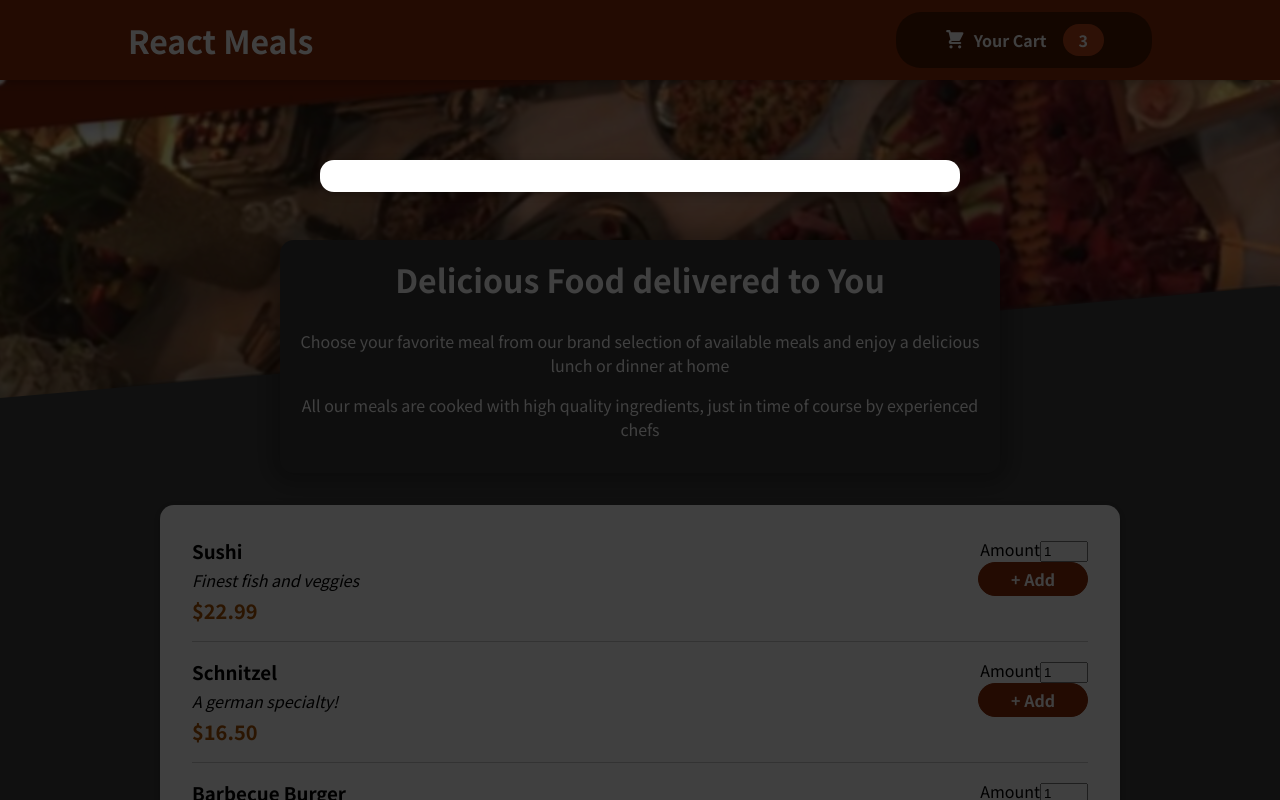
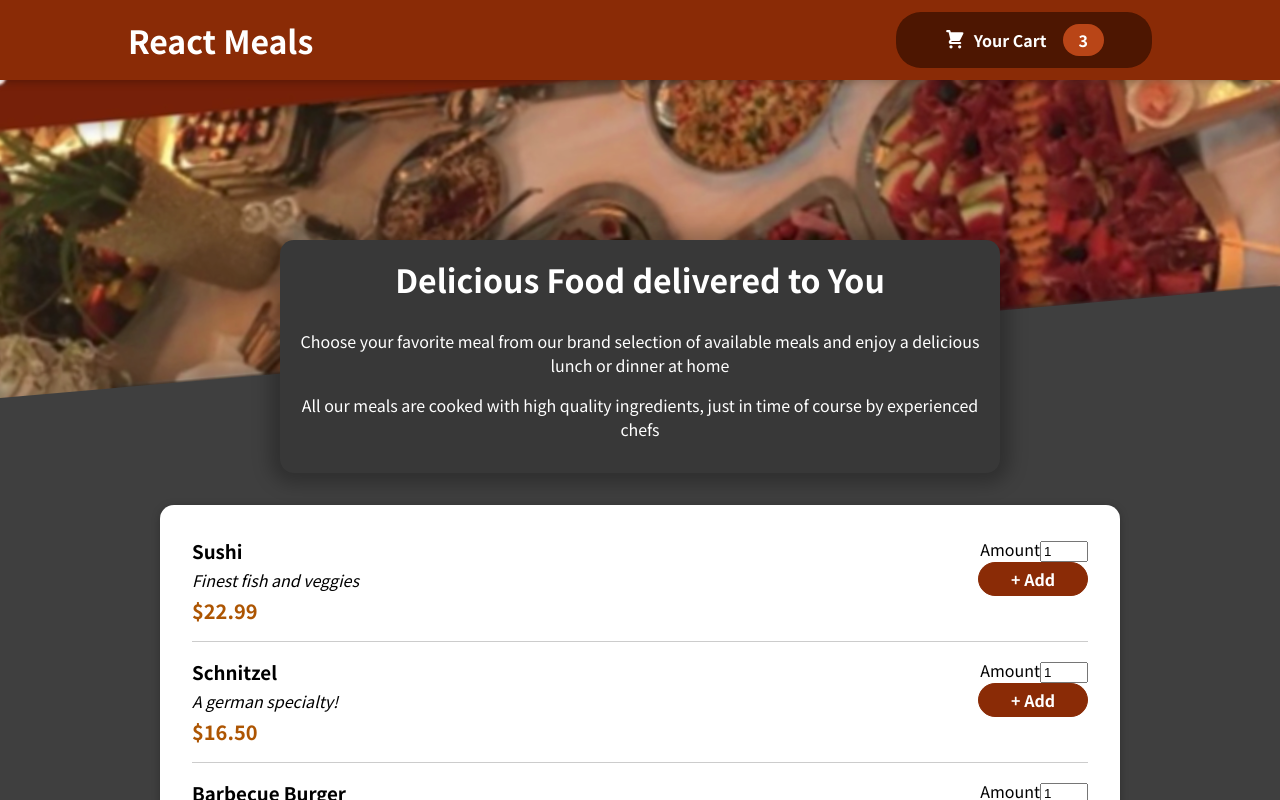
Before and after one commit to Mulukuntla/ReactEcommerceWebsite, a React (Create React App) app: page / in a window 1280 px wide. Shown: the top 800 px of the page. Built offline with nearby package versions, Linux system fonts and the light colour scheme.

Commit message:
cart open

```diff
--- a/src/App.js
+++ b/src/App.js
@@ -1,12 +1,21 @@
-import React from "react";
+import React, { useState } from "react";
 import Header from "./components/Layout/Header"
 import Meals from "./components/Meals/Meals";
 import Cart from "./components/Cart/Cart";
 function App() {
+  const [cartIsShown,setCartIsShown]=useState(false)
+  const showCartHandler=()=>{
+    setCartIsShown(true)
+
+  }
+  const hideCartHandler=()=>{
+    setCartIsShown(false)
+
+  }
   return (
     <React.Fragment>
-      <Cart></Cart>
-      <Header></Header>
+      {cartIsShown && <Cart onClose={hideCartHandler}></Cart>}
+      <Header onShowCart={showCartHandler}></Header>
       <main>
         <Meals></Meals>
       </main>
--- a/src/components/Cart/Cart.js
+++ b/src/components/Cart/Cart.js
@@ -1,22 +1,27 @@
 import classes from "./Cart.module.css"
 import Modal from "../UI/Modal"
 const Cart=(props)=>{
-    const cartItems=<ul className={classes["cartItems"]}>{[{id:"c1",name:"sushli",amount:2,price:12.99},].map((item)=>{
-        <li>{item.name}</li>
-    })}</ul>
-
+    const cartItems=(
+        <ul className={classes["cartItems"]}>
+            {[{id:"c1",name:"sushi",amount:2,price:12.99
+            }].map((item)=>(
+                <li>{item.name}</li>
+            ))}
+        </ul>
+    )
 
 
     return (
-        <Modal>
+        <Modal onClose={props.onClose}>
             {cartItems}
+
             <div className={classes.total}>
                 <span>Total Amount</span>
                 <span>35.62</span>
 
             </div>
             <div className={classes.actions}>
-                <button className={classes["button--alt"]}>close</button>
+                <button className={classes["button--alt"]} onClick={props.onClose}>cc</button>
                 <button className={classes.button}>order</button>
 
             </div>
--- a/src/components/Layout/Header.js
+++ b/src/components/Layout/Header.js
@@ -8,7 +8,7 @@ const Header=(props)=>{
         <React.Fragment>
             <header className={classes.header}>
                 <h1>React Meals</h1>
-                <HeaderCartButton></HeaderCartButton>
+                <HeaderCartButton onClick={props.onShowCart}></HeaderCartButton>
             </header>
             <div className={classes["main-image"]}>
                 <img src={MealsImage}></img>
--- a/src/components/Layout/HeaderCartButton.js
+++ b/src/components/Layout/HeaderCartButton.js
@@ -2,7 +2,7 @@ import Cart from "../Cart/CartIcon"
 import classes from "./HeaderCartButton.module.css"
 const HeaderCartButton=(props)=>{
     return (
-        <button className={classes.button}>
+        <button className={classes.button} onClick={props.onClick}>
             <span className={classes.icon}>
                 <Cart></Cart>
             </span>
--- a/src/components/UI/Modal.js
+++ b/src/components/UI/Modal.js
@@ -2,7 +2,7 @@ import React from "react"
 import ReactDom from "react-dom"
 import classes from "./Modal.module.css"
 const Backdrop=(props)=>{
-    return <div className={classes.backdrop}></div>
+    return <div className={classes.backdrop} onClick={props.onClose}></div>
 
 }
 
@@ -19,12 +19,12 @@ const ModalOverlay=(props)=>{
 
 }
 const portalElement=document.getElementById("overlays")
-const Modal=()=>{
+const Modal=(props)=>{
 
     return (
         <React.Fragment>
-            {ReactDom.createPortal(<Backdrop></Backdrop>,portalElement)}
-            {ReactDom.createPortal(<ModalOverlay></ModalOverlay>,portalElement)}
+            {ReactDom.createPortal(<Backdrop onClose={props.onClosea}></Backdrop>,portalElement)}
+            {ReactDom.createPortal(<ModalOverlay>{props.children}</ModalOverlay>,portalElement)}
         </React.Fragment>
     )
 }
```
Also changed, not shown: src/components/Store/Cart-context.js (added), 1 other file (tests, documents, lock files or other folders).
